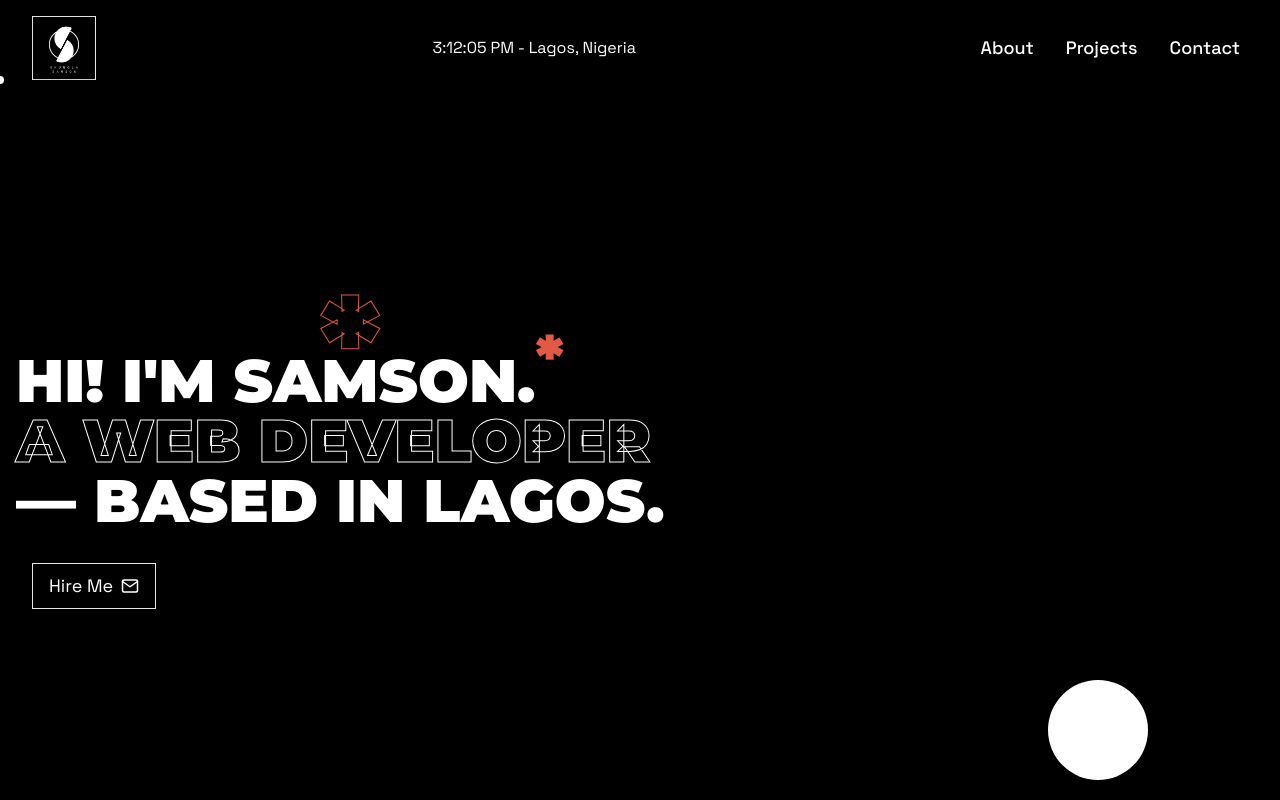
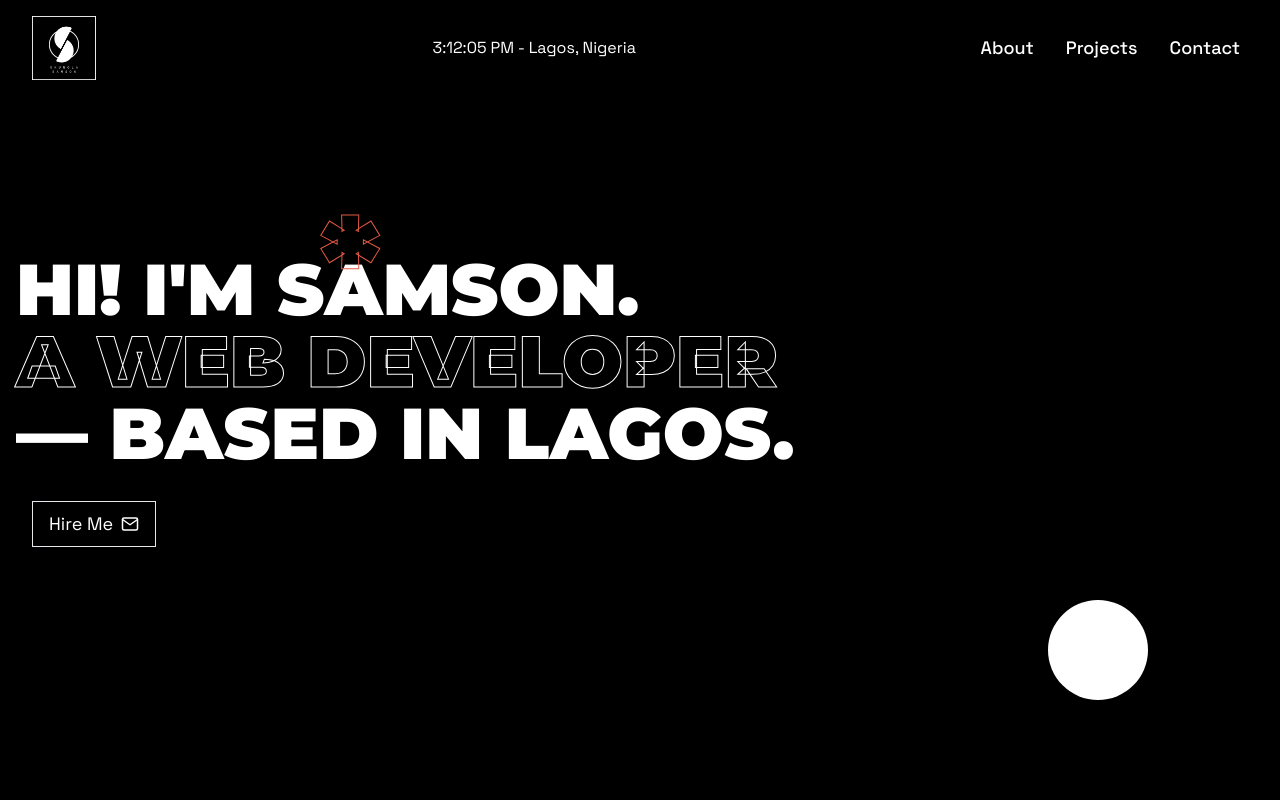
Before and after one commit to pablo-clueless/Portfolio, a React (Vite) app in the folder portfolio/: page / in a window 1280 px wide. Shown: the top 800 px of the page. Built offline with nearby package versions, Linux system fonts and the light colour scheme.

Commit message:
made changes

```diff
--- a/portfolio/index.html
+++ b/portfolio/index.html
@@ -24,19 +24,27 @@
     <title>Samson Okunola</title>
   </head>
   <body>
-    <div class='cursor-ball'></div>
+    <!-- <div class='cursor-background'>
+      <div class="color-one"></div>
+      <div class="color-two"></div>
+      <div class="color-three"></div>
+    </div>
+    <div class='cursor-ball'></div> -->
     <div id="root"></div>
     <script type="module" src="/src/main.jsx"></script>
-    <script>
+    <!-- <script>
       let cursor = document.querySelector('.cursor-ball')
+      let cursorBackground = document.querySelector('.cursor-background')
       document.addEventListener('mousemove', (e) => {
         cursor.style.top = e.pageY + 'px'
         cursor.style.left = e.pageX + 'px'
+        cursorBackground.style.top = e.pageY + 'px'
+        cursorBackground.style.left = e.pageX + 'px'
       })
       document.addEventListener('mousedown', (e) => {
         if (e.button === 0) cursor.classList.add('cursor-mousedown')
       })
       document.addEventListener('mouseup', () => cursor.classList.remove('cursor-mousedown'))
-    </script>
+    </script> -->
   </body>
 </html>
--- a/portfolio/src/App.jsx
+++ b/portfolio/src/App.jsx
@@ -54,7 +54,7 @@ const App = () => {
         <title>Samson Okunola</title>
       </Helmet>
       <Navbar />
-      <div className='w-screen bg-black mt-20'>
+      <div className='w-screen bg-black relative'>
         <Suspense fallback={<Glimer />}>
           {isOpen && <Sidebar />}
           <Header />
--- a/portfolio/src/components/Header.jsx
+++ b/portfolio/src/components/Header.jsx
@@ -14,8 +14,9 @@ const Header = () => {
     return (
         <div className='w-full h-screen bg-transparent flex flex-col items-center justify-center relative' id='home'>
             <motion.div initial={initial} animate={animate} className='flex self-start'>
-                <p className='md:text-6xl text-4xl font-black font-heading text-white uppercase px-4'>
-                    <span className='relative after:content-["*"] after:absolute after:-top-4 after:text-primary'>Hi! I'm Samson.</span><br />
+                <p className='text-4xl md:text-7xl font-black font-heading text-white uppercase px-4'>
+                    <span className='relative after:content-["*"] after:absolute after:-top-4 after:text-primary glitch' data-trick="Hi!! I'm Samson">
+                        Hi! I'm Samson.</span><br />
                     <span style={style}>A web developer</span><br />
                     — based in lagos.
                 </p>
--- a/portfolio/src/components/Navbar.jsx
+++ b/portfolio/src/components/Navbar.jsx
@@ -20,7 +20,7 @@ const Navbar = () => {
     },[])
 
   return (
-    <nav className='w-screen flex items-center justify-between fixed top-0 left-0 py-4 px-8 bg-black z-50'>
+    <nav className='w-screen flex items-center justify-between fixed top-0 left-0 py-4 px-8 z-50'>
             <img src={logo} alt="logo" className='md:w-16 md:h-16 w-12 h-12' />
 
             <div>
--- a/portfolio/src/index.css
+++ b/portfolio/src/index.css
@@ -8,7 +8,7 @@
   box-sizing: border-box;
   margin: 0;
   padding: 0;
-  cursor: none;
+  cursor: default;
 }
 
 html {
@@ -18,6 +18,7 @@ html {
 body {
   background: #000;
   font-family: 'Space Grotesk', sans-serif;
+  z-index: -2;
 }
 
 ::-webkit-scrollbar {
@@ -71,13 +72,280 @@ body {
 .cursor-ball {
   width: 8px;
   height: 8px;
-  background: #FFF;
+  z-index: 100;
+  /* background: #FFF; */
 }
 
-.cursor-ball {
+.cursor-ball,
+.cursor-background {
   border-radius: 50%;
   position: absolute;
-  z-index: 100;
   pointer-events: none;
   transform: translate(-50%, -50%)
 }
+
+.cursor-background {
+  width: 200px;
+  height: 200px;
+  z-index: 1;
+  position: fixed;
+}
+
+.color-one,
+.color-two,
+.color-three {
+  position: absolute;
+  top: 0;
+  left: 0;
+}
+
+.color-one {
+  width: 100%;
+  height: 100%;
+  animation: 5s colorOne linear infinite;
+  background-image: -webkit-radial-gradient(50% 50%, circle contain, #ff873c, rgba(255, 135, 60, 0) 100%)
+}
+
+.color-two {
+  width: 100%;
+  height: 100%;
+  animation: colorTwo 4s linear infinite;
+  background-image: -webkit-radial-gradient(50% 50%, circle contain, #c7003b, rgba(199, 0, 59, 0) 100%)
+}
+
+.color-three {
+  width: 100%;
+  height: 100%;
+  animation: colorThree 6s linear infinite;
+  background-image: -webkit-radial-gradient(50% 50%, circle contain, #900c3e, rgba(144, 12, 62, 0) 100%)
+}
+
+@keyframes colorOne {
+  0% {
+      transform: rotate(0deg) translate(-40px) rotate(0deg) scale(1, 1)
+    }
+  50% {
+      transform: rotate(-180deg) translate(-40px) rotate(-180deg) scale(1, 1.33)
+  }
+  100% {
+    transform: rotate(-360deg) translate(-40px) rotate(-360deg) scale(1, 1)
+  }
+}
+
+@keyframes colorTwo {
+  0% {
+      transform: rotate(0deg) translate(30px) rotate(0deg) scale(1, 1)
+  }
+  33% {
+      transform: rotate(180deg) translate(30px) rotate(-180deg) scale(1.66, 1)
+  }
+  100% {
+      transform: rotate(360deg) translate(30px) rotate(-360deg) scale(1, 1)
+  }
+}
+
+@keyframes colorThree {
+  0% {
+      transform: rotate(0deg) translate(30px) rotate(0deg) scale(1, 1);
+      opacity: 1
+  }
+  66% {
+      transform: rotate(180deg) translate(30px) rotate(-180deg) scale(1, 1.33);
+      opacity: .33
+  }
+  100% {
+      transform: rotate(360deg) translate(30px) rotate(-360deg) scale(1, 1);
+      opacity: 1
+  }
+}
+
+.glitch {
+  color: white;
+  position: relative;
+}
+.glitch::after {
+  content: attr(data-trick);
+  position: absolute;
+  top: 0;
+  left: 0.5rem;
+  color: white;
+  background-color: #0C1016;
+  overflow: hidden;
+  text-shadow: -0.5rem 0 #ff0000;
+  clip: rect(0, 90rem, 0, 0);
+  animation: noise 2s infinite linear alternate-reverse;
+}
+.glitch::before {
+  content: attr(data-trick);
+  position: absolute;
+  top: 0;
+  left: -1rem;
+  color: white;
+  background-color: #0C1016;
+  overflow: hidden;
+  text-shadow: 0.3rem 0 #ff0000;
+  clip: rect(0, 90rem, 0, 0);
+  animation: noise 4s infinite linear alternate-reverse;
+}
+
+@-webkit-keyframes noise {
+  0% {
+    clip: rect(7rem, 99.99rem, 2rem, 0);
+  }
+  4% {
+    clip: rect(3rem, 99.99rem, 4rem, 0);
+  }
+  8% {
+    clip: rect(5rem, 99.99rem, 5rem, 0);
+  }
+  12% {
+    clip: rect(5rem, 99.99rem, 4rem, 0);
+  }
+  16% {
+    clip: rect(2rem, 99.99rem, 7rem, 0);
+  }
+  20% {
+    clip: rect(12rem, 99.99rem, 3rem, 0);
+  }
+  24% {
+    clip: rect(7rem, 99.99rem, 3rem, 0);
+  }
+  28% {
+    clip: rect(9rem, 99.99rem, 4rem, 0);
+  }
+  32% {
+    clip: rect(2rem, 99.99rem, 4rem, 0);
+  }
+  36% {
+    clip: rect(9rem, 99.99rem, 1rem, 0);
+  }
+  40% {
+    clip: rect(7rem, 99.99rem, 9rem, 0);
+  }
+  44% {
+    clip: rect(9rem, 99.99rem, 1rem, 0);
+  }
+  48% {
+    clip: rect(6rem, 99.99rem, 5rem, 0);
+  }
+  52% {
+    clip: rect(1rem, 99.99rem, 6rem, 0);
+  }
+  56% {
+    clip: rect(8rem, 99.99rem, 3rem, 0);
+  }
+  60% {
+    clip: rect(12rem, 99.99rem, 7rem, 0);
+  }
+  64% {
+    clip: rect(12rem, 99.99rem, 4rem, 0);
+  }
+  68% {
+    clip: rect(3rem, 99.99rem, 5rem, 0);
+  }
+  72% {
+    clip: rect(8rem, 99.99rem, 10rem, 0);
+  }
+  76% {
+    clip: rect(2rem, 99.99rem, 4rem, 0);
+  }
+  80% {
+    clip: rect(6rem, 99.99rem, 3rem, 0);
+  }
+  84% {
+    clip: rect(5rem, 99.99rem, 1rem, 0);
+  }
+  88% {
+    clip: rect(5rem, 99.99rem, 1rem, 0);
+  }
+  92% {
+    clip: rect(3rem, 99.99rem, 1rem, 0);
+  }
+  96% {
+    clip: rect(11rem, 99.99rem, 10rem, 0);
+  }
+  100% {
+    clip: rect(6rem, 99.99rem, 9rem, 0);
+  }
+}
+
+@keyframes noise {
+  0% {
+    clip: rect(7rem, 99.99rem, 2rem, 0);
+  }
+  4% {
+    clip: rect(3rem, 99.99rem, 4rem, 0);
+  }
+  8% {
+    clip: rect(5rem, 99.99rem, 5rem, 0);
+  }
+  12% {
+    clip: rect(5rem, 99.99rem, 4rem, 0);
+  }
+  16% {
+    clip: rect(2rem, 99.99rem, 7rem, 0);
+  }
+  20% {
+    clip: rect(12rem, 99.99rem, 3rem, 0);
+  }
+  24% {
+    clip: rect(7rem, 99.99rem, 3rem, 0);
+  }
+  28% {
+    clip: rect(9rem, 99.99rem, 4rem, 0);
+  }
+  32% {
+    clip: rect(2rem, 99.99rem, 4rem, 0);
+  }
+  36% {
+    clip: rect(9rem, 99.99rem, 1rem, 0);
+  }
+  40% {
+    clip: rect(7rem, 99.99rem, 9rem, 0);
+  }
+  44% {
+    clip: rect(9rem, 99.99rem, 1rem, 0);
+  }
+  48% {
+    clip: rect(6rem, 99.99rem, 5rem, 0);
+  }
+  52% {
+    clip: rect(1rem, 99.99rem, 6rem, 0);
+  }
+  56% {
+    clip: rect(8rem, 99.99rem, 3rem, 0);
+  }
+  60% {
+    clip: rect(12rem, 99.99rem, 7rem, 0);
+  }
+  64% {
+    clip: rect(12rem, 99.99rem, 4rem, 0);
+  }
+  68% {
+    clip: rect(3rem, 99.99rem, 5rem, 0);
+  }
+  72% {
+    clip: rect(8rem, 99.99rem, 10rem, 0);
+  }
+  76% {
+    clip: rect(2rem, 99.99rem, 4rem, 0);
+  }
+  80% {
+    clip: rect(6rem, 99.99rem, 3rem, 0);
+  }
+  84% {
+    clip: rect(5rem, 99.99rem, 1rem, 0);
+  }
+  88% {
+    clip: rect(5rem, 99.99rem, 1rem, 0);
+  }
+  92% {
+    clip: rect(3rem, 99.99rem, 1rem, 0);
+  }
+  96% {
+    clip: rect(11rem, 99.99rem, 10rem, 0);
+  }
+  100% {
+    clip: rect(6rem, 99.99rem, 9rem, 0);
+  }
+}
```
